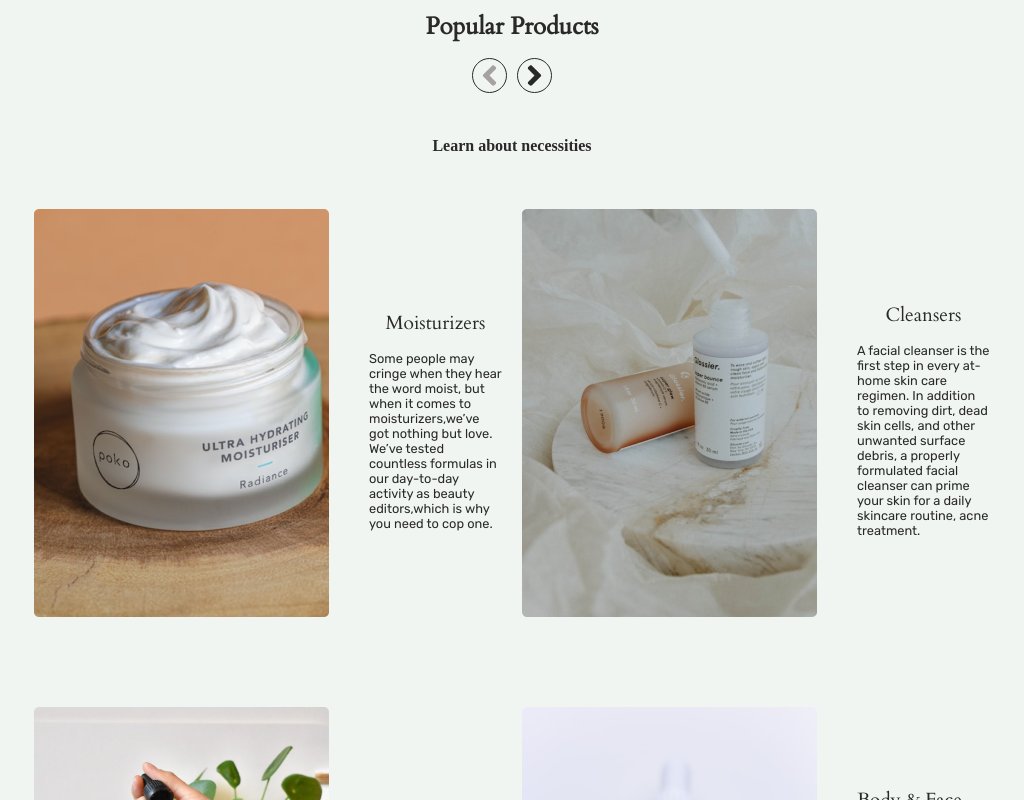
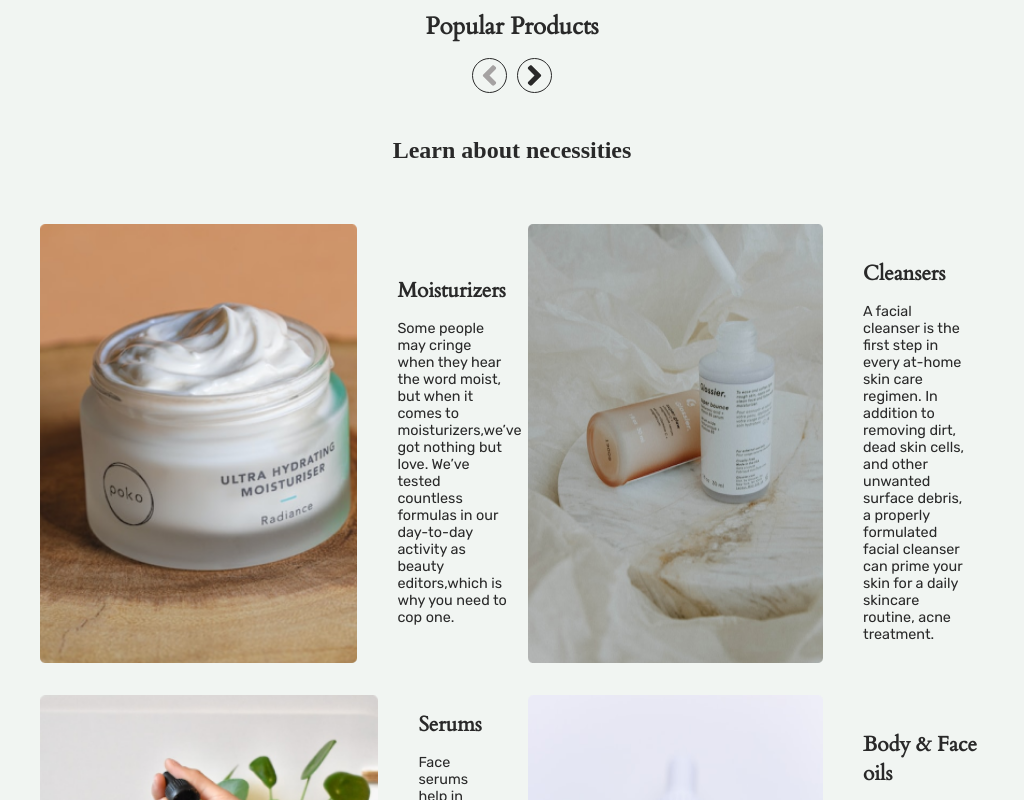
Before and after one commit to Kel-VinTech/Allure-ecommerce, a React (Vite) app: page / in a window 1024 px wide. Shown: the part 2020-2820 px from the top of the page. Built offline with nearby package versions, Linux system fonts and the light colour scheme.

Commit message:
made changes

```diff
--- a/src/scss/LearnAbout.scss
+++ b/src/scss/LearnAbout.scss
@@ -3,7 +3,8 @@ main{
     text-align: left;
     .head-text{
         text-align: center;
-        font-size: 1rem;
+        font-size: 1.1rem;
+        margin-bottom: 20px;
     }
     .learn_container{
         max-width: 100%;
@@ -11,11 +12,10 @@ main{
         text-align: left;
         display: grid;
 
-        // .single-container{
-        //     display: grid;
-        //     width: 100%;
-        //     margin: 0 auto;
-        //     margin-bottom: 30px;
+        .single-container{
+            width: 100%;
+            margin: 0 auto;
+            padding: 1rem;
 
             img{
                 max-width: 100%;
@@ -23,27 +23,24 @@ main{
             .learn-text{
                 display: flex;
                 justify-content: center;
-                align-items: center;
+                // align-items: center;
                 flex-direction: column;
                 padding: 20px 0;
 
                 h2{
                     font-family: 'Cardo';
                     font-style: normal;
-                    font-weight: 400;
-                    font-size: 1.2rem;
-                   margin: 15px 0;
-
-
+                    font-size: 1.3rem;
+                    margin: 15px 0;
                 }
                 p{
                     font-family: 'Rubik';
                     font-style: normal;
                     font-weight: 400;
-                    font-size: .8rem;
+                    font-size: .9rem;
                 }
             }
-
+        }
     }
 }
 
@@ -52,21 +49,67 @@ main{
 @media screen
  and (min-width:550px)
 and (max-width:1024px){
+    .head-text{
+        font-size: 1.3rem;
+    }
     .learn_container{
         grid-template-columns: repeat(2, 1fr);
+        max-width: 100%;
+        width: 100%;
+        text-align: left;
+        display: grid;
+        padding:0 3rem;
        }
 
-       .single-container{
-        display: flex;
-        margin: 0 auto;
-        margin-bottom: 30px;
-       }
+
+        .single-container{
+            .learn-text{
+                display: flex;
+                justify-content: center;
+                // align-items: center;
+                flex-direction: column;
+                padding: 20px 0;
+
+                h2{
+                    font-size: 1.4rem;
+                    margin: 15px 0;
+                }
+                p{
+                    font-size: 1rem;
+                    width: 85%;
+                }
+            }
+        }
+
 }
+
+
+
 @media screen
 and (min-width:1024px)
 and (max-width:1600px){
+    main{
+        .head-text{
+            font-size: 1.5rem;
+        }
+        .learn_container .learn-text {
+
+            p {
+                font-size: 1rem;
+                width: 90%;
+            }
+            h2{
+                font-size: 1.3rem;
+                margin: 15px 0;
+
+
+            }
+        }
+
+    }
     .learn_container{
         grid-template-columns: repeat(2, 1fr);
+
        }
 
        .single-container{
@@ -75,5 +118,7 @@ and (max-width:1600px){
         width: 100%;
         gap: 40px;
         padding:30px 10px;
+
        }
-  }
+
+}
```
